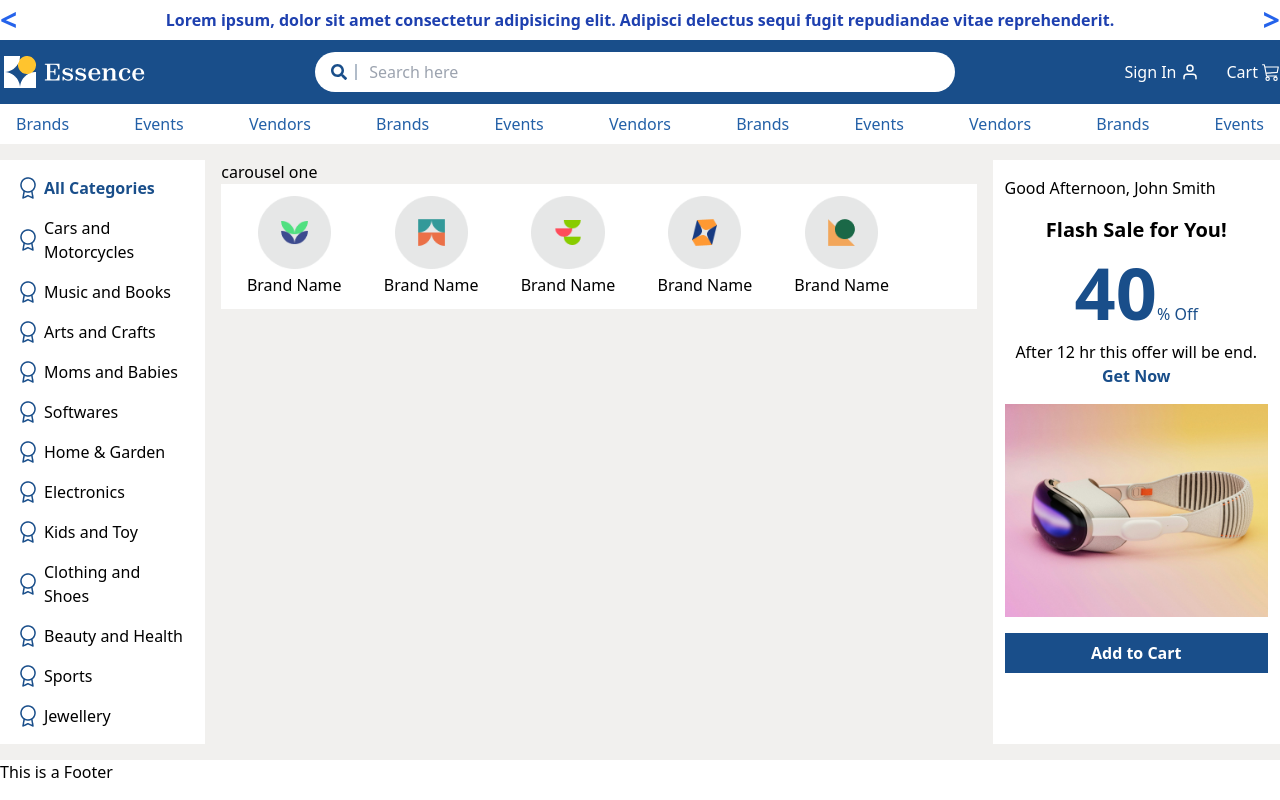
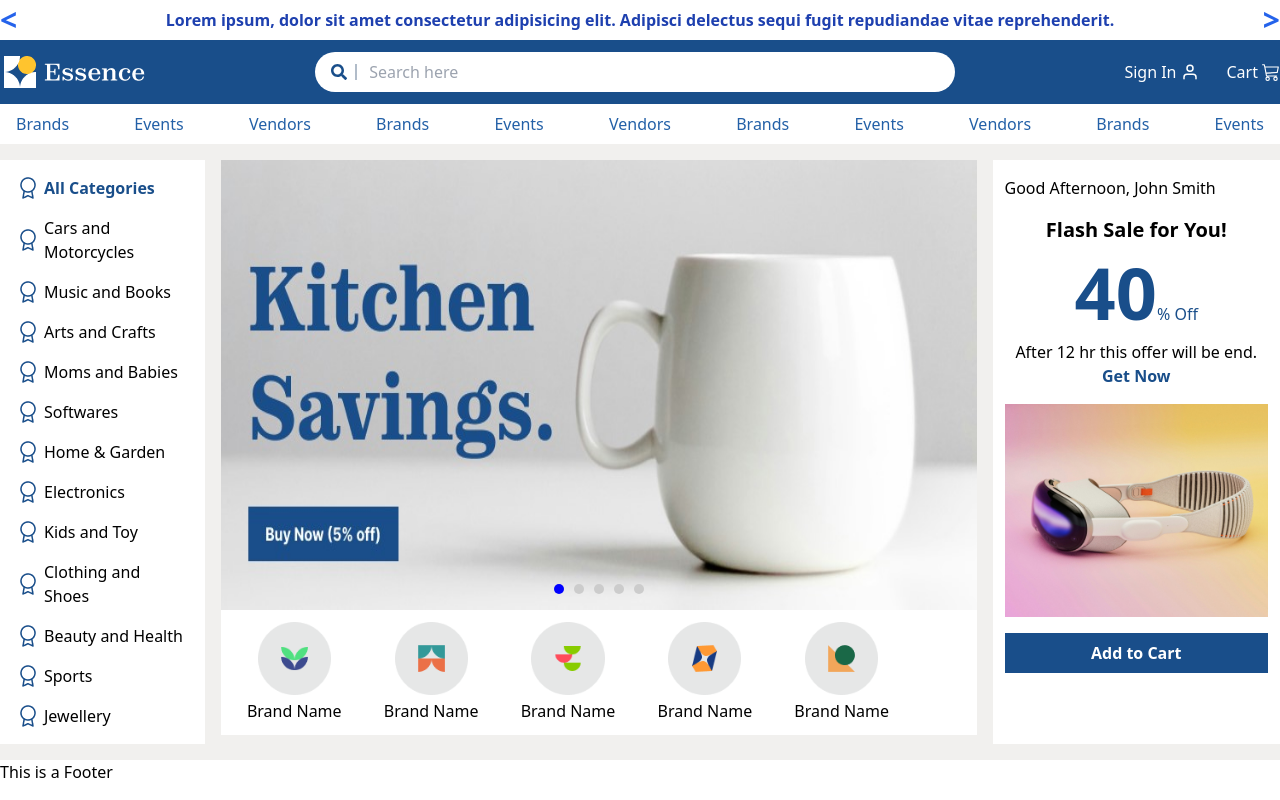
Before and after one commit to yasin2514/essence, a React (Vite) app: page / in a window 1280 px wide. Built offline with nearby package versions, Linux system fonts and the light colour scheme.

Commit message:
header part done

```diff
--- a/src/Components/Banner/Banner.jsx
+++ b/src/Components/Banner/Banner.jsx
@@ -2,6 +2,7 @@ import { NavLink } from "react-router-dom";
 import listLogo from "../../assets/award.png";
 import addImg from "../../assets/add.jpg";
 import SwipeToSlide from "./SwipeToSlide";
+import BannerCarousel from "./BannerCarousel";
 const Banner = () => {
   const sideBar = [
     {
@@ -94,7 +95,9 @@ const Banner = () => {
 
       {/* middle */}
       <div className=" ">
-        <div>carousel one</div>
+        <div >
+        <BannerCarousel></BannerCarousel>
+        </div>
         <div className="bg-white p-3">
           <SwipeToSlide></SwipeToSlide>
         </div>
--- /dev/null
+++ b/src/Components/Banner/BannerCarousel.jsx
@@ -0,0 +1,54 @@
+import { Carousel } from "react-responsive-carousel";
+import "react-responsive-carousel/lib/styles/carousel.min.css";
+import img1 from "../../assets/b-c-1.jpg";
+
+const BannerCarousel = () => {
+  return (
+    <Carousel
+      showArrows={false}
+      showStatus={false}
+      showThumbs={false}
+      renderIndicator={(onClickHandler, isSelected, index, label) => {
+        const dotStyle = {
+          background: isSelected ? "blue" : "#ccc",
+          width: "10px",
+          height: "10px",
+          display: "inline-block",
+          margin: "0 5px",
+          borderRadius: "50%",
+          cursor: "pointer",
+        };
+
+        return (
+          <span
+            style={dotStyle}
+            onClick={onClickHandler}
+            onKeyDown={onClickHandler}
+            role="button"
+            tabIndex={0}
+            title={`${label}: ${index + 1}`}
+            aria-label={`${label}: ${index + 1}`}
+          />
+        );
+      }}
+    >
+      <div>
+        <img src={img1} className="h-[450px]" alt="slide-img" />
+      </div>
+      <div>
+        <img src={img1} className="h-[450px]" alt="slide-img" />
+      </div>
+      <div>
+        <img src={img1} className="h-[450px]" alt="slide-img" />
+      </div>
+      <div>
+        <img src={img1} className="h-[450px]" alt="slide-img" />
+      </div>
+      <div>
+        <img src={img1} className="h-[450px]" alt="slide-img" />
+      </div>
+    </Carousel>
+  );
+};
+
+export default BannerCarousel;
```
Also changed, not shown: src/assets/Frame 63.jpg (deleted), src/assets/b-c-1.jpg (added).
